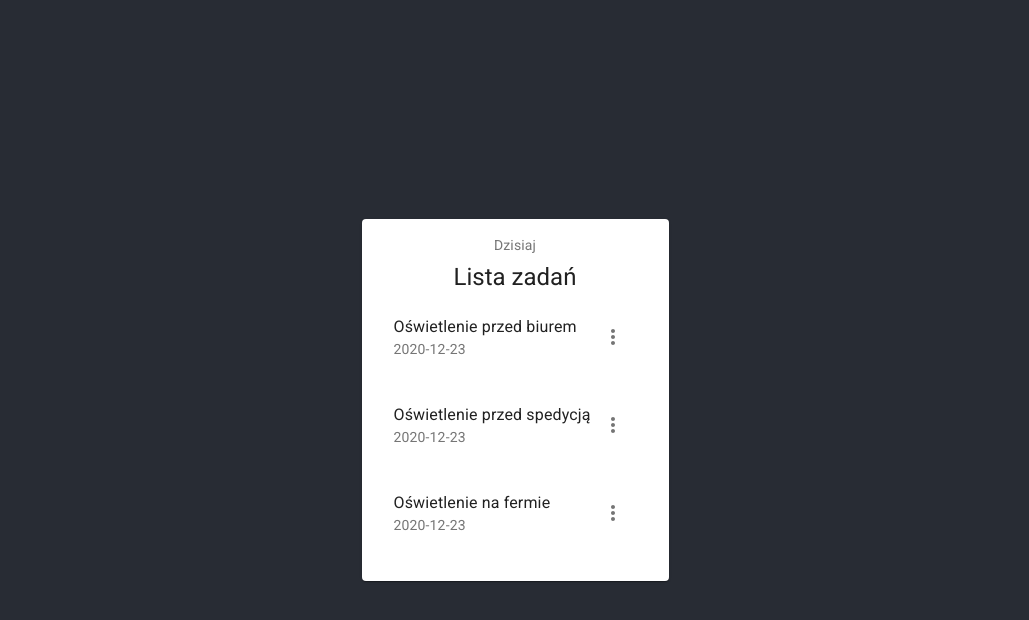
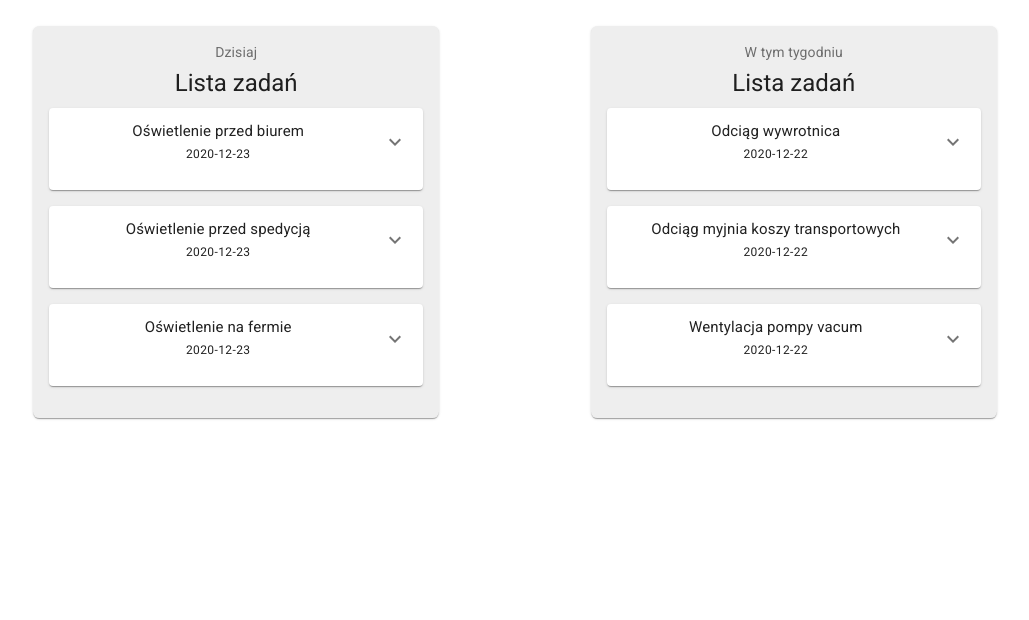
Before and after one commit to LookasNorman/hatcheryTodo, a React (Create React App) app: page / in a window 1280 px wide. Shown: the top 620 px of the page, without its empty margins (125-1154 px from the left). Built offline with nearby package versions, Linux system fonts and the light colour scheme.

Commit message:
Refactor code for main page todo list

```diff
--- a/src/App.js
+++ b/src/App.js
@@ -1,12 +1,34 @@
 import './App.css';
-import {Today} from './components/Today'
+import { makeStyles } from '@material-ui/core/styles'
+import {TodoSummary} from './components/TodoSummary'
 import state from './state/state'
 
+const useStyles = makeStyles((theme) => ({
+    flex: {
+        display: 'flex',
+        alignItems: 'center',
+        justifyContent: 'center',
+    },
+    main: {
+        display: 'flex',
+        alignItems: 'stretch',
+        margin: '1vw 0.5vw',
+        justifyContent: 'space-evenly',
+        flexWrap: 'wrap',
+    },
+}))
+
 function App() {
+    const classes = useStyles()
+
   return (
     <div className="App">
-      <header className="App-header">
-        <Today data={state.today}/>
+      <header className={`${classes.main} ${classes.flex}`}>
+          {state.map((item, key) => (
+              // console.log(item)
+              <TodoSummary key={key} data={item}/>
+              ))}
+
       </header>
     </div>
   );
--- a/src/components/Today.js
+++ b/src/components/TodoSummary.js
@@ -6,32 +6,37 @@ import {CardSubtitle} from './basic/CardSubtitle'
 import {ListBody} from './basic/ListBody'
 
 const useStyles = makeStyles((theme) => ({
-    root: {
-        minWidth: 275,
+    card: {
+        display: 'flex',
+        flexDirection: 'column',
+        width: '32%',
+        minWidth: '360px',
+        margin: '1vw 0',
+        backgroundColor: '#eee',
+        borderRadius: '0.5vw',
+    },
+    content: {
+        flex: '1 0 auto',
     },
     title: {
         fontSize: 14,
     },
 }));
 
-export const Today = ({data}) => {
+export const TodoSummary = ({data}) => {
     const classes = useStyles();
-
     return (
-        // data.map((item, key) => (
-        <Card className={classes.root}>
-            <CardContent>
-                <CardHeader/>
+        <Card className={classes.card}>
+            <CardContent className={classes.content}>
+                <CardHeader data={data.title}/>
                 <CardSubtitle/>
-                {data.slice(0,3).map((item, key) => (
-                    <List key={key} className={classes.root}>
+                {data.data.slice(0,3).map((item, key) => (
+                    <List key={key}>
                         <ListBody data={item}/>
                     </List>
 
                 ))}
             </CardContent>
         </Card>
-// ))
-
     );
 }
--- a/src/components/basic/CardHeader.js
+++ b/src/components/basic/CardHeader.js
@@ -8,12 +8,12 @@ const useStyles = makeStyles({
     },
 });
 
-export const CardHeader = () => {
+export const CardHeader = ({data}) => {
     const classes = useStyles();
 
     return (
                 <Typography className={classes.title} color="textSecondary" gutterBottom>
-                    Dzisiaj
+                    {data}
                 </Typography>
     );
 }
--- a/src/components/basic/ListBody.js
+++ b/src/components/basic/ListBody.js
@@ -1,29 +1,60 @@
 import React from 'react';
 import {makeStyles} from '@material-ui/core/styles';
-import {ListItem, ListItemText, ListItemSecondaryAction, IconButton} from '@material-ui/core';
-import MoreVertIcon from '@material-ui/icons/MoreVert';
+import {
+    Accordion,
+    AccordionDetails,
+    AccordionSummary,
+    Typography,
+} from '@material-ui/core';
+import ExpandMoreIcon from '@material-ui/icons/ExpandMore';
 
 const useStyles = makeStyles((theme) => ({
-    modal: {
-        display: 'flex',
-        alignItems: 'center',
-        justifyContent: 'center',
+    heading: {
+        fontSize: theme.typography.pxToRem(15),
+        flexBasis: '100%',
+        flexShrink: 0,
+        display: 'block'
+    },
+    list: {
+        width: '100%',
+        padding: '0 0 1vw 0',
     },
 }));
 
 export const ListBody = ({data}) => {
     const classes = useStyles();
+    const [expanded, setExpanded] = React.useState(false);
+
+    const handleChange = (panel) => (event, isExpanded) => {
+        setExpanded(isExpanded ? panel : false);
+    };
 
     return (
         <>
-            <ListItem>
-                <ListItemText primary={data.title} secondary={data.date}/>
-                <ListItemSecondaryAction>
-                    <IconButton aria-label="comments">
-                        <MoreVertIcon/>
-                    </IconButton>
-                </ListItemSecondaryAction>
-            </ListItem>
+            <Accordion
+                className={classes.list}
+                expanded={expanded === 'panel1'}
+                onChange={handleChange('panel1')}
+            >
+                <AccordionSummary
+                    expandIcon={<ExpandMoreIcon/>}
+                    aria-controls="panel1bh-content"
+                    id="panel1bh-header"
+                >
+                    <Typography className={classes.heading}>
+                        {data.title}
+                        <br/>
+                        <Typography variant="caption">
+                            {data.date}
+                        </Typography>
+                    </Typography>
+                </AccordionSummary>
+                <AccordionDetails>
+                    <Typography>
+                        {data.desc}
+                    </Typography>
+                </AccordionDetails>
+            </Accordion>
         </>
     );
 }
--- a/src/state/state.js
+++ b/src/state/state.js
@@ -1,5 +1,7 @@
-const state = {
-    today: [
+const state = [
+    {
+        title: 'Dzisiaj',
+        data: [
             {
                 title: 'Oświetlenie przed biurem',
                 date: '2020-12-23',
@@ -56,6 +58,52 @@ const state = {
                 desc: 'Uruchomić dodatkową dezynfekcję wózków lęgowych z tacami za myjnią'
             },
         ]
+    },
+    {
+        title: 'W tym tygodniu',
+        data: [
+            {
+                title: 'Odciąg wywrotnica',
+                date: '2020-12-22',
+                desc: 'Podłączyć wywrotnicę do odciągu kominowego'
+            },
+            {
+                title: 'Odciąg myjnia koszy transportowych',
+                date: '2020-12-22',
+                desc: 'Przerobić odciąg pary w myjni koszy transportowych'
+            },
+            {
+                title: 'Wentylacja pompy vacum',
+                date: '2020-12-22',
+                desc: 'Wyprowadzić komin wentylacyjny na dach, podłączyć wentylator'
+            },
+            {
+                title: 'Oświetlenie przed maszyną do świetlenia',
+                date: '2020-12-22',
+                desc: 'Założyć dodatkowe oświetlenie punktowe między rozładunkiem tac a świetlarką'
+            },
+            {
+                title: 'Dezynfekcja tac klujnikowych',
+                date: '2020-12-22',
+                desc: 'Uruchomić dodatkową dezynfekcję tac przed przekładem'
+            },
+            {
+                title: 'Dezynfekcja jaj',
+                date: '2020-12-22',
+                desc: 'Uruchomić dodatkową dezynfekcję jaj za przekładem'
+            },
+            {
+                title: 'Dezynfekcja jaj',
+                date: '2020-12-22',
+                desc: 'Uruchomić dodatkową dezynfekcję po przekładzie'
+            },
+            {
+                title: 'Dezynfekcja tac i wózków lęgowych',
+                date: '2020-12-22',
+                desc: 'Uruchomić dodatkową dezynfekcję wózków lęgowych z tacami za myjnią'
+            },
+        ]
     }
+]
 
 export default state
```
Also changed, not shown: .prettierrc.yaml (added), 2 other files (tests, documents, lock files or other folders). Lines whose indentation alone changed are shown as unchanged.
